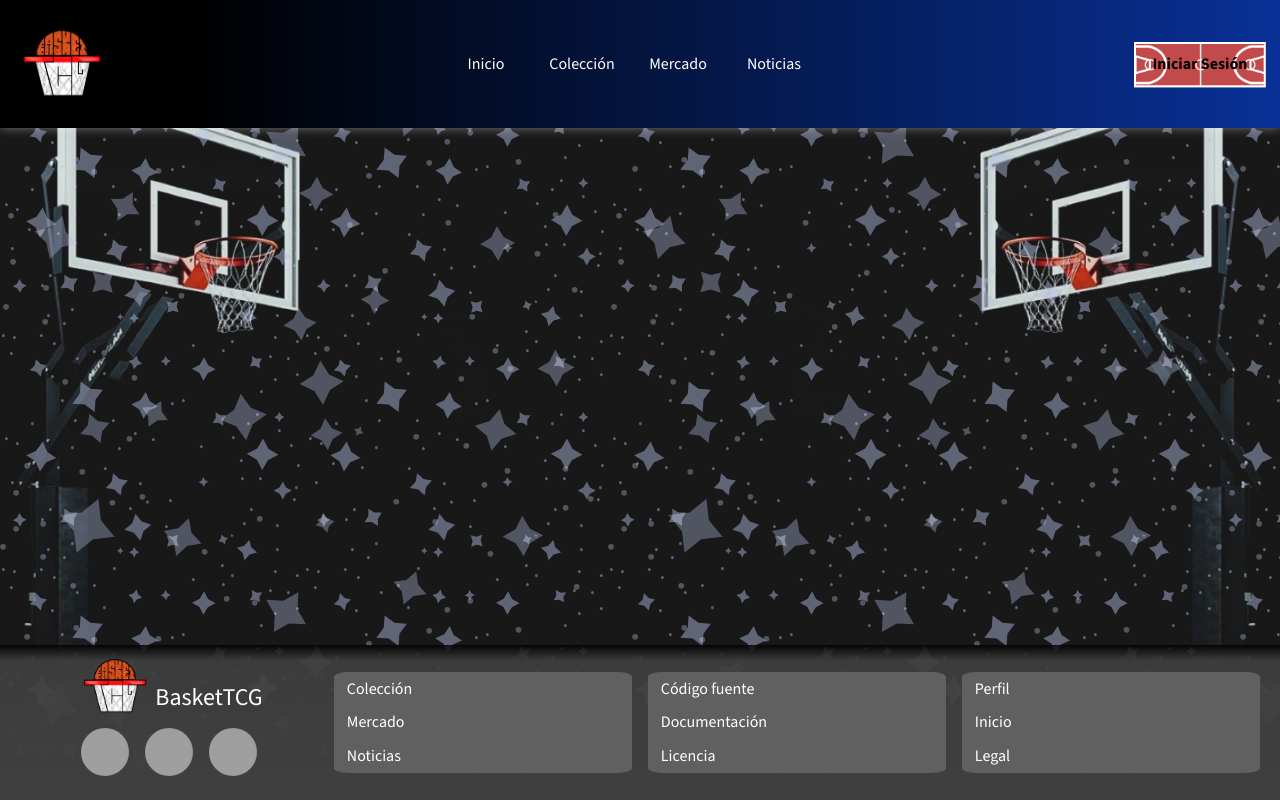
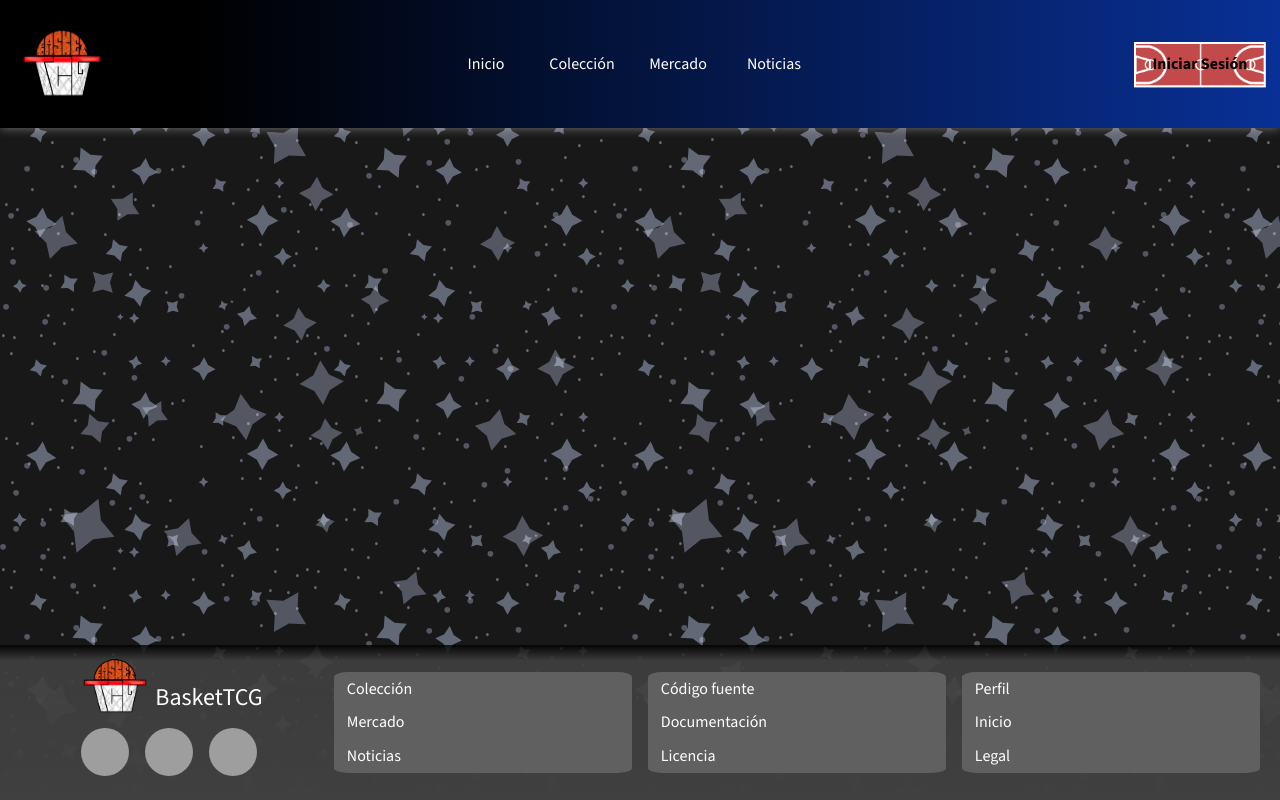
Before and after one commit to Fcojavier9/BasketTCG, a React (Vite) app in the folder frontend/: page / in a window 1280 px wide. Built offline with nearby package versions, Linux system fonts and the light colour scheme; grey boxes are pictures that could not be loaded.

Commit message:
quitar fondo canastas

```diff
--- a/frontend/src/styles/inicio.css
+++ b/frontend/src/styles/inicio.css
@@ -4,7 +4,7 @@ div {
 } */
 body {
   background-color: #181818;
-  background-image: url("../assets/fondoInicio.jpeg") ;
+  /* background-image: url("../assets/fondoInicio.jpeg") ; */
   background-repeat: no-repeat;
   background-attachment: fixed;
   background-size: cover;
```
